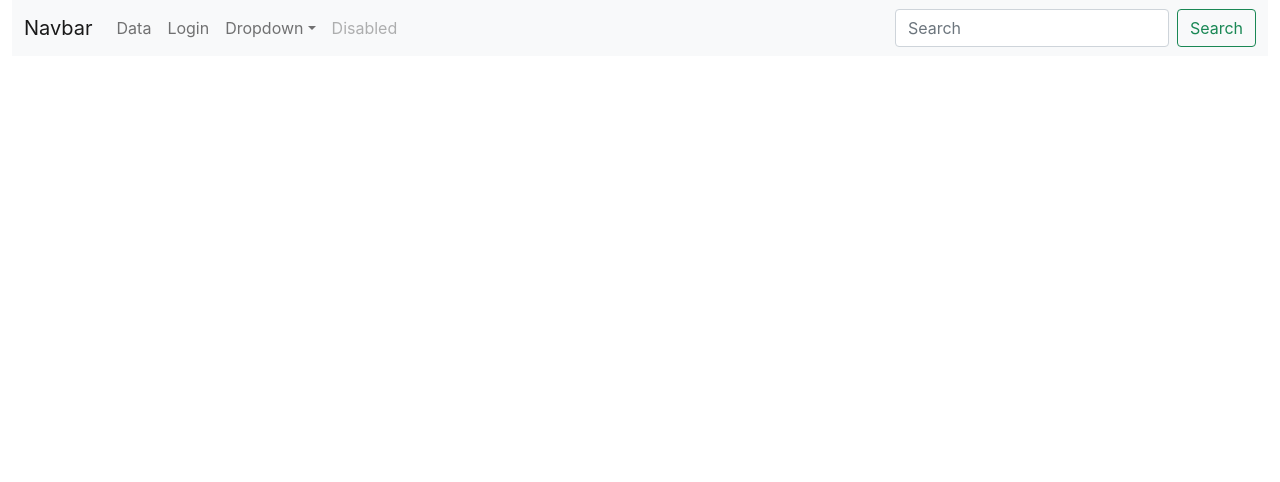
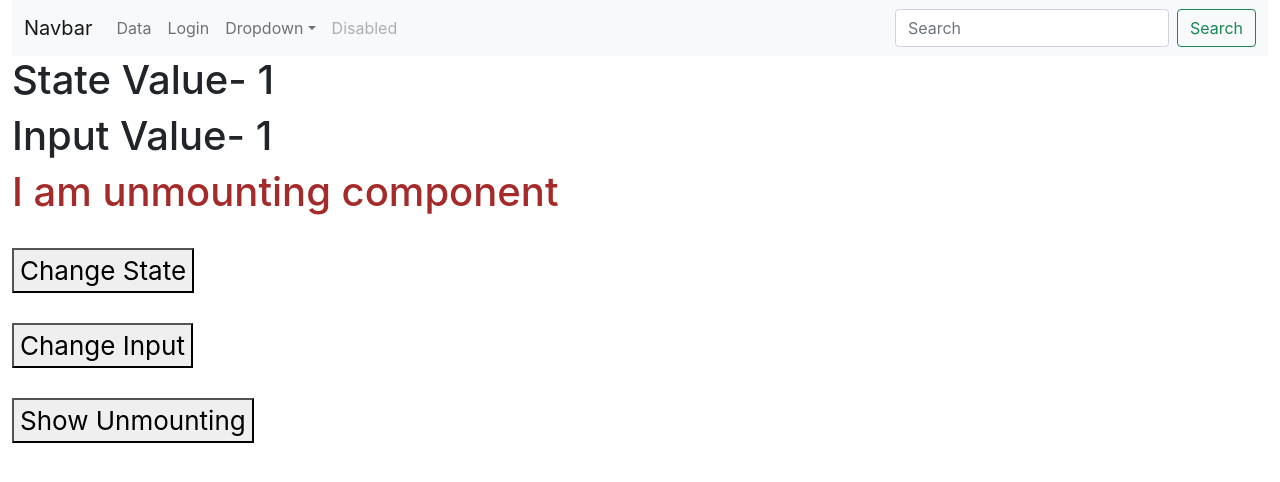
Before and after one commit to digikullReact/janwereact, a React (Vite) app: page /lifecycle2 in a window 1280 px wide. Shown: the top 482 px of the page. Built offline with nearby package versions, Linux system fonts and the light colour scheme.

Commit message:
component lifecycle done

```diff
--- a/src/App.jsx
+++ b/src/App.jsx
@@ -27,6 +27,8 @@ import { Moduleuse } from './components/Moduleuse';
 import Lifecycle from './components/Lifecycle';
 import LoadData from './components/LoadData';
 import Doubt from "./components/Doubt";
+import Lifecycle2 from './components/Lifecycle2';
+import Classlifecycle from './components/Classlifecycle';
 
 function App() {
   const [state,setState]=useState("Something from appp");
@@ -132,6 +134,8 @@ const fn=(value)=>{
 <Route path="/" element={ <Home/>}/>
       <Route path="/data" element={ <LoadData/>}/>
       <Route path="/login" element={ <Login/>}/>
+      <Route path="/lifecycle2" element={<Lifecycle2/>}/>
+      <Route path="/class" element={<Classlifecycle/>}/>
 
     </Routes>
 
--- /dev/null
+++ b/src/components/Classlifecycle.jsx
@@ -0,0 +1,60 @@
+import React, { Component } from 'react'
+
+ class Classlifecycle extends Component {
+
+    constructor(){
+        super();  // as child object cannot be created without the parent object we need to call super which creates the
+        // object of parent class (Component class in here)  by calling its constructor
+
+        this.state={
+            name:""
+        }
+
+       // this.updateMethod=this.updateMethod.bind(this);
+    }
+
+
+    componentDidMount(){
+        console.log("mounting ocuured")
+        // which is used to visualize/user the mounting phase
+    }
+
+
+    componentDidUpdate(){
+
+        console.log("Component did update got callledd");
+
+
+        // which is used to visualize the updating phase of component
+
+    }
+
+    componentWillUnmount(){
+        // is used to visualize unmounting phase of a component
+    }
+
+    updateMethod=()=>{
+
+        this.setState({
+            name:"Something else"
+        })
+
+    }
+
+
+
+  render() {
+    return (
+      <div>Classlifecycle
+
+     <button onClick={this.updateMethod}>
+
+        See Component Did Update
+     </button>
+
+      </div>
+    )
+  }
+}
+
+export default Classlifecycle
--- /dev/null
+++ b/src/components/Lifecycle2.jsx
@@ -0,0 +1,104 @@
+import React from 'react'
+import { useEffect,useState } from 'react'
+import Unmounting from './Unmounting';
+
+function Lifecycle2() {
+    const [state,setState]=useState(1);
+    const [input ,setInput]=useState(1);
+    const [show,setShow]=useState(true);
+
+  // Mounting phase  --
+// this is the mounting phase because the callback inside this useeffect gets called only
+// during first render
+
+// Why we need a mounting phase --
+// so if you want to do something in your component when the user opens
+//  the component for first time and only once
+// ex - you aree building an ecommerce app
+// an you want to show the products data only once when the user opens
+// up the page for first time
+
+// in that case  you need  to use mounting phase
+  useEffect(()=>{
+
+    console.log("From component mounting")
+
+},[])  // the array here is a dependency array
+
+
+
+
+
+
+
+    // you can visualize the useEffect with two version of useEffect
+
+    // update phase ---in your react component lifecycle
+    useEffect(()=>{
+
+        console.log("From first version of component did update")
+
+    })
+
+
+    // second version of updating phase
+  useEffect(()=>{
+
+    console.log("From component Update version 2")
+
+},[input])  // the array here is a dependency array
+
+
+// component unmounting
+
+
+    const changeState=()=>{
+        setState(state*2);
+
+    }
+
+    const changeInput=()=>{
+        setInput(3*input);
+    }
+
+    const showUnmount=()=>{
+        setShow(false);
+
+    }
+
+
+  return (
+    <div>
+
+       <h1>State Value- {state}</h1>
+
+       <h1>Input  Value- {state}</h1>
+
+       {
+
+        show ?       <Unmounting/> :""
+
+       }
+
+
+
+
+  <br/> <button onClick={changeState}>
+    Change State
+   </button>
+
+   <br/> <button onClick={changeInput} style={{marginTop:"30px"}}>
+    Change Input
+   </button>
+
+
+
+   <br/> <button onClick={showUnmount} style={{marginTop:"30px"}}>
+    Show Unmounting
+   </button>
+
+    </div>
+  )
+}
+
+export default Lifecycle2
--- /dev/null
+++ b/src/components/Unmounting.jsx
@@ -0,0 +1,29 @@
+import React ,{useEffect} from 'react'
+
+const Unmounting = () => {
+
+    useEffect(()=>{
+
+            // whenver your component is unmounted then this function gets called
+
+        return function(){
+
+            console.log("hey I am getting unmounted  !!!")
+
+        }
+    },[])
+
+
+
+  return (
+    <div>
+
+        <h1 style={{color:"brown"}}>I am unmounting component</h1>
+
+
+
+    </div>
+  )
+}
+
+export default Unmounting
```
